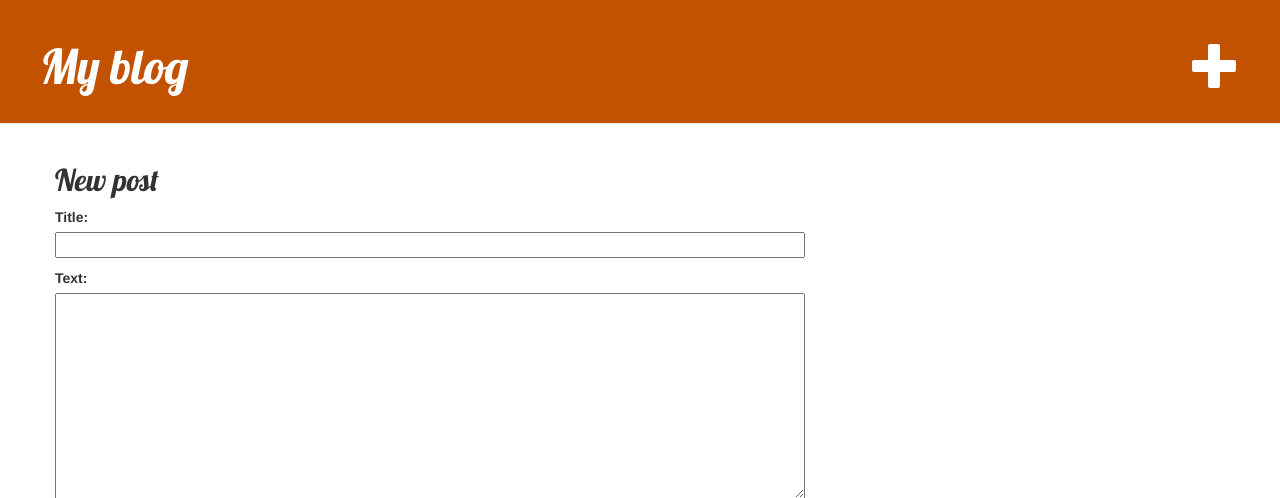
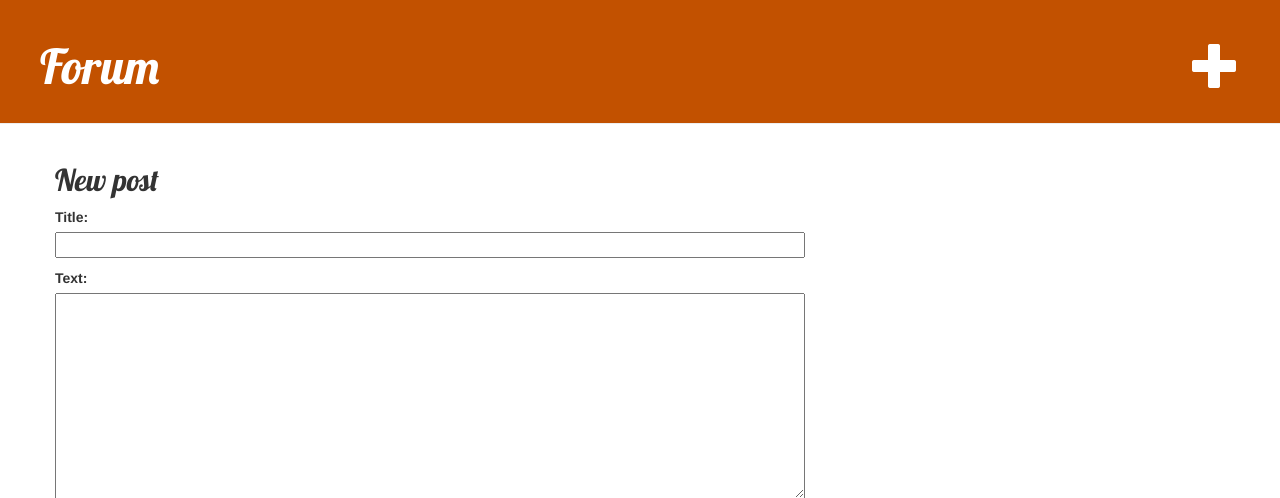
Before and after one commit to jainpriyanshi/my-blog, a Django app: page /post/new/ in a window 1280 px wide. Shown: the top 498 px of the page. Run offline with Django 3.2, Linux system fonts and the light colour scheme; some libraries are stand-ins or nearby versions.

```diff
--- a/blog/templates/blog/blog.html
+++ b/blog/templates/blog/blog.html
@@ -1,7 +1,7 @@
 {% load static %}
 <html>
     <head>
-        <title>Django Girls blog</title>
+        <title>My Forum</title>
         <link rel="stylesheet" href="//maxcdn.bootstrapcdn.com/bootstrap/3.2.0/css/bootstrap.min.css">
         <link rel="stylesheet" href="//maxcdn.bootstrapcdn.com/bootstrap/3.2.0/css/bootstrap-theme.min.css">
         <link href='//fonts.googleapis.com/css?family=Lobster&subset=latin,latin-ext' rel='stylesheet' type='text/css'>
@@ -11,7 +11,7 @@
       <body>
     <div class="page-header">
         <h1><a href="{% url 'post_new' %}" class="top-menu"><span class="glyphicon glyphicon-plus"></span></a>
-            <p> My blog</p>
+            <p> Forum</p>
         </h1>
     </div>
     <div class="content container">
```
